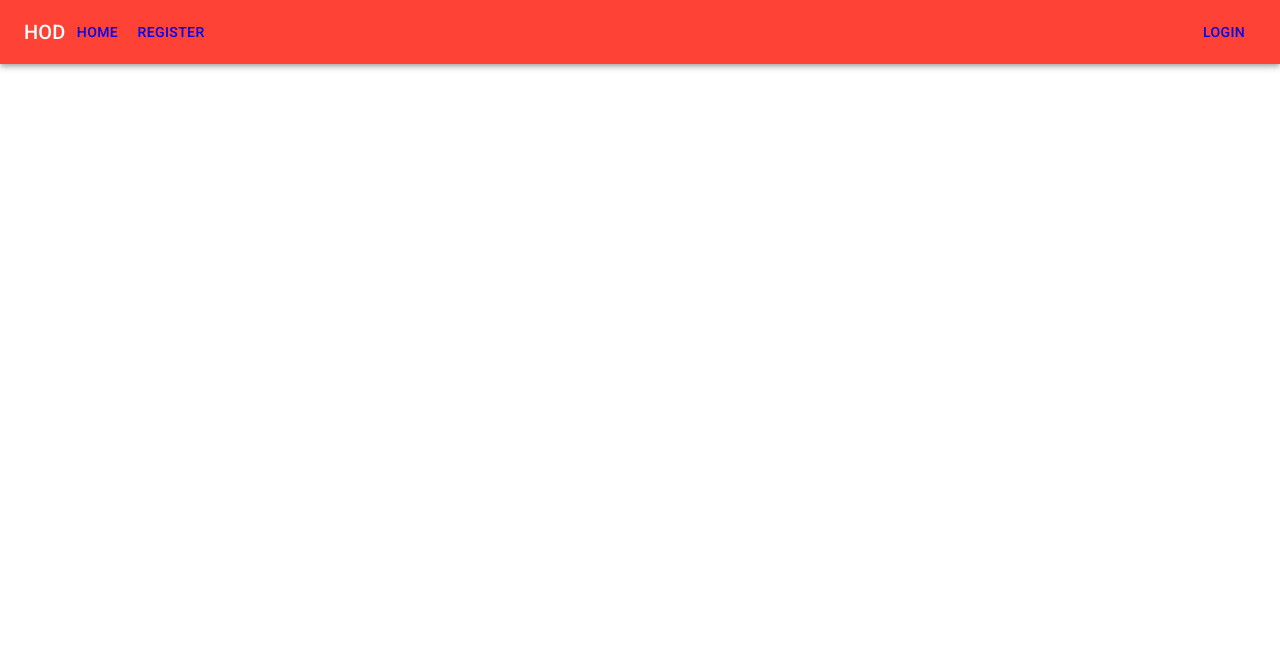
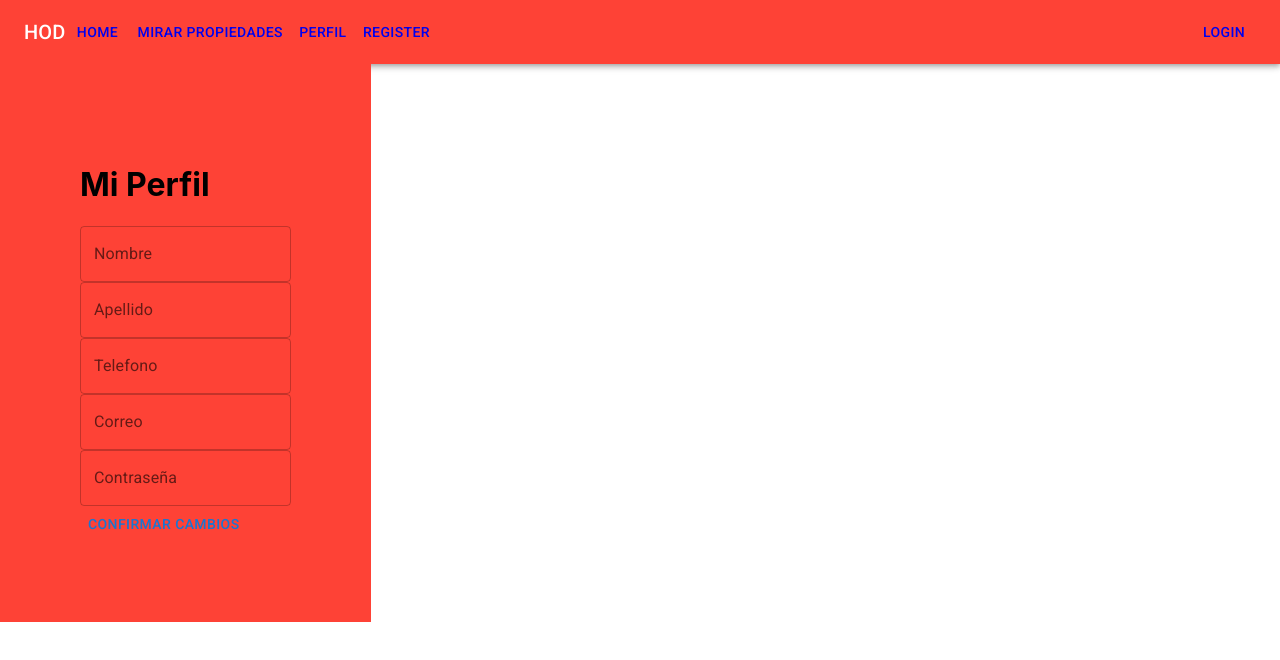
Before and after one commit to ayarachi/Front-HouseofDev, a React (Create React App) app: page /user/profile in a window 1280 px wide. Shown: the top 660 px of the page. Built offline with nearby package versions, Linux system fonts and the light colour scheme.

Commit message:
vista del usuario

```diff
--- a/src/App.js
+++ b/src/App.js
@@ -1,11 +1,13 @@
 import React from "react";
+import { Route, Routes } from "react-router";
+
 import Home from "./components/Home";
+import Login from "./components/Login";
 import Navbar from "./components/Navbar";
-import { Route, Routes } from "react-router";
+import Properties from "./components/Properties";
+import PropertyCard from "./components/PropertyDetail";
 import Register from "./components/Register";
-import Login from "./components/Login";
-import PropertyCard from "./components/PropertyCard";
-
+import UserProfile from "./components/UserProfile";
 
 const App = () => {
   return (
@@ -15,8 +17,9 @@ const App = () => {
         <Route path="/" element={<Home />} />
         <Route path="/login" element={<Login />} />
         <Route path="/register" element={<Register />} />
-        <Route path="/:id" element={<PropertyCard />} />
-
+        <Route path="/properties" element={<Properties />} />
+        <Route path="/properties/:propertyId" element={<PropertyCard />} />
+        <Route path="/user/profile" element={<UserProfile />} />
       </Routes>
     </>
   );
--- a/src/components/Home.js
+++ b/src/components/Home.js
@@ -1,27 +1,7 @@
-import React, { useState, useEffect } from "react";
-//import { Grid, Typography, Button, styled, Box } from "@mui/material";
-import axios from "axios";
-import PropertyCard from "./ProperetiesCard";
+import React from "react";
 
 function Home() {
-  const [property, setProperty] = useState([]);
-
-  useEffect(() => {
-    axios
-      .get("/api/properties")
-      .then((res) => {
-        setProperty(res.data);
-      })
-      .catch((err) => {
-        console.error(err);
-        alert("Conseguir los propiedades falló");
-      });
-  }, []);
-  console.log(property)
-  return <>
-  {property.map((property) => (
-    <PropertyCard property={property}/>
-  ))}</>
+  return <div>Bienvenido!</div>;
 }
 
 export default Home;
--- a/src/components/Login.js
+++ b/src/components/Login.js
@@ -23,6 +23,7 @@ const Login = () => {
     const user = { email, pass };
     axios
       .post("/api/users/login", user)
+      .then((res) => localStorage.setItem("user", JSON.stringify(res.data)))
       .then((res) => {
         console.log(res);
         navigateTo("/");
@@ -36,7 +37,7 @@ const Login = () => {
 
   return (
     <div className={styles.container}>
-      <div className={styles.formulario}>
+      <div className={styles.formulario}  >
         <h1>HOUSE OF DEV</h1>
         <div>
           <TextField
--- a/src/components/Navbar.js
+++ b/src/components/Navbar.js
@@ -7,11 +7,18 @@ import Toolbar from "@mui/material/Toolbar";
 import Typography from "@mui/material/Typography";
 import Button from "@mui/material/Button";
 
+
 const Navbar = () => {
+  // const usuario = JSON.parse(localStorage.getItem("user")) || {};
+  //console.log("este es el local S de usuario", usuario);
   return (
     <Box sx={{ flexGrow: 1 }}>
+      <AppBar sx={{ background: " #FE4236" }} position="static">
+        <>
+          {/* {usuario.name ? (
+            <DropdownMenu />
+          ) : */}
 
-      <AppBar sx= {{ background: " #FE4236"}} position="static">
             <Toolbar>
               <Typography variant="h6" component="div">
                 HOD
@@ -19,20 +26,25 @@ const Navbar = () => {
               <Link to="/">
                 <Button color="inherit">Home</Button>{" "}
               </Link>
+              <Link to="/properties">
+                <Button color="inherit">Mirar Propiedades</Button>{" "}
+              </Link>
+              <Link to="/user/profile">
+                <Button color="inherit">Perfil</Button>{" "}
+              </Link>
               <Link to="/register">
                 <Button color="inherit">Register</Button>{" "}
               </Link>
               <div style={{ flexGrow: 1 }}></div>
               <Link to="/login">
                 <Button color="inherit">Login</Button>{" "}
-
               </Link>
             </Toolbar>
+
+        </>
       </AppBar>
-
     </Box>
   );
-
 };
 
 export default Navbar;
--- /dev/null
+++ b/src/components/Properties.js
@@ -0,0 +1,31 @@
+import axios from "axios";
+import React, { useState, useEffect } from "react";
+
+import PropertiesCard from "./PropertiesCard";
+
+function Properties() {
+  const [properties, setProperties] = useState([]);
+
+  useEffect(() => {
+    axios
+      .get("/api/properties")
+      .then((res) => {
+        console.log(res);
+        setProperties(res.data);
+      })
+      .catch((err) => {
+        console.error(err);
+        alert("Conseguir los propiedades falló");
+      });
+  }, []);
+  console.log(properties);
+  return (
+    <>
+      {properties.map((property) => (
+        <PropertiesCard property={property} />
+      ))}
+    </>
+  );
+}
+
+export default Properties;
--- a/src/components/ProperetiesCard.js
+++ b/src/components/PropertiesCard.js
@@ -7,14 +7,14 @@ import Button from "@mui/material/Button";
 import Typography from "@mui/material/Typography";
 import { Link } from "react-router-dom";
 
-const PropertiesCard = ({property}) => {
-  console.log("propertyCard ",property)
+const PropertiesCard = ({ property }) => {
+  console.log("propertyCard ", property);
   return (
     <Card sx={{ maxWidth: 345 }}>
       <CardMedia
         component="img"
         height="140"
-        image= {property.image}
+        image={property.image}
         alt="green iguana"
       />
       <CardContent>
@@ -27,14 +27,11 @@ const PropertiesCard = ({property}) => {
         <Typography gutterBottom variant="h7" component="div">
           {property.price}
         </Typography>
-        <Typography variant="body2" color="text.secondary">
-          {property.description}
-        </Typography>
       </CardContent>
       <CardActions>
         <Button size="small">Share</Button>
-        <Link to ="/:id">
-        <Button size="small">VER MAS</Button>
+        <Link to={`/properties/${property.id}`}>
+          <Button size="small">VER MAS</Button>
         </Link>
       </CardActions>
     </Card>
--- a/src/components/PropertyCard.js
+++ /dev/null
@@ -1,14 +0,0 @@
-import React from "react";
-import Card from "@mui/material/Card";
-import CardContent from "@mui/material/CardContent";
-import CardMedia from "@mui/material/CardMedia";
-import Typography from "@mui/material/Typography";
-
-const PropertyCard = ({ property }) => {
-  console.log("propertyCard ", property);
-  return (<div>{property.name}</div>)
-
-
-};
-
-export default PropertyCard;
--- /dev/null
+++ b/src/components/PropertyDetail.js
@@ -0,0 +1,58 @@
+import Card from "@mui/material/Card";
+import CardContent from "@mui/material/CardContent";
+import CardMedia from "@mui/material/CardMedia";
+import CircularProgress from "@mui/material/CircularProgress";
+import axios from "axios";
+import React, { useEffect, useState } from "react";
+import { useParams } from "react-router-dom";
+
+import Typography from "@mui/material/Typography";
+
+const PropertyDetails = () => {
+  const { propertyId } = useParams();
+  const [property, setProperty] = useState();
+
+  useEffect(() => {
+    axios
+      .get(`/api/properties/${propertyId}`)
+      .then((res) => {
+        console.log(res);
+        setProperty(res.data);
+      })
+      .catch((err) => {
+        console.error(err);
+        alert("Conseguir la propiedad falló");
+      });
+  }, [propertyId]);
+
+  if (!property) {
+    return <CircularProgress />;
+  }
+
+  return (
+    <Card sx={{ maxWidth: 1000 }}>
+      <CardMedia
+        component="img"
+        height="500"
+        image={property.image}
+        alt="green iguana"
+      />
+      <CardContent>
+        <Typography gutterBottom variant="h5" component="div">
+          {property.name}
+        </Typography>
+        <Typography gutterBottom variant="h7" component="div">
+          {property.neighborhood}
+        </Typography>
+        <Typography gutterBottom variant="h7" component="div">
+          {property.price}
+        </Typography>
+        <Typography gutterBottom variant="h7" component="div">
+          {property.description}
+        </Typography>
+      </CardContent>
+    </Card>
+  );
+};
+
+export default PropertyDetails;
--- a/src/components/Register.module.css
+++ b/src/components/Register.module.css
@@ -1,12 +1,12 @@
 .container {
   background-image: url(../static/images/Foto-casas2.png);
   background-size: cover;
-  height: 100vh;
+  height: 200vh;
   padding: 20px;
 }
 
 .register {
-  padding: 40px;
+  padding: 80px;
   background-color: #FE4236;
   display: inline-block;
 }
--- /dev/null
+++ b/src/components/UserProfie.module.css
@@ -0,0 +1,5 @@
+.register {
+  padding: 80px;
+  background-color: #FE4236;
+  display: inline-block;
+}
--- a/src/components/UserProfile.js
+++ b/src/components/UserProfile.js
@@ -0,0 +1,55 @@
+import React from "react";
+import Button from "@mui/material/Button";
+import { TextField } from "@mui/material";
+
+import styles from "./Register.module.css";
+
+function UserProfile() {
+  const usuario = JSON.parse(localStorage.getItem("user")) || {};
+  return (
+    <div className={styles.register}>
+      <h1>Mi Perfil</h1>
+      <div>
+        <TextField
+          label="Nombre"
+          type="text"
+          value={usuario.name}
+          variant="outlined"
+        />
+      </div>
+      <div>
+        <TextField
+          label="Apellido"
+          type="text"
+          value={usuario.lastName}
+          variant="outlined"
+        />
+      </div>
+      <TextField
+        label="Telefono"
+        type="number"
+        value={usuario.Buttonphone}
+        variant="outlined"
+      />
+      <div></div>
+      <TextField
+        label="Correo"
+        type="text"
+        value={usuario.email}
+        variant="outlined"
+      />
+      <div></div>
+      <TextField
+        label="Contraseña"
+        type="password"
+        value={usuario.pass}
+        variant="outlined"
+      />
+      <div>
+        <Button variant="text">Confirmar cambios</Button>
+      </div>
+    </div>
+  );
+}
+
+export default UserProfile;
```
Also changed, not shown: src/components/dropdownMenu.js (+107 -7 lines). Lines whose indentation alone changed are shown as unchanged.
